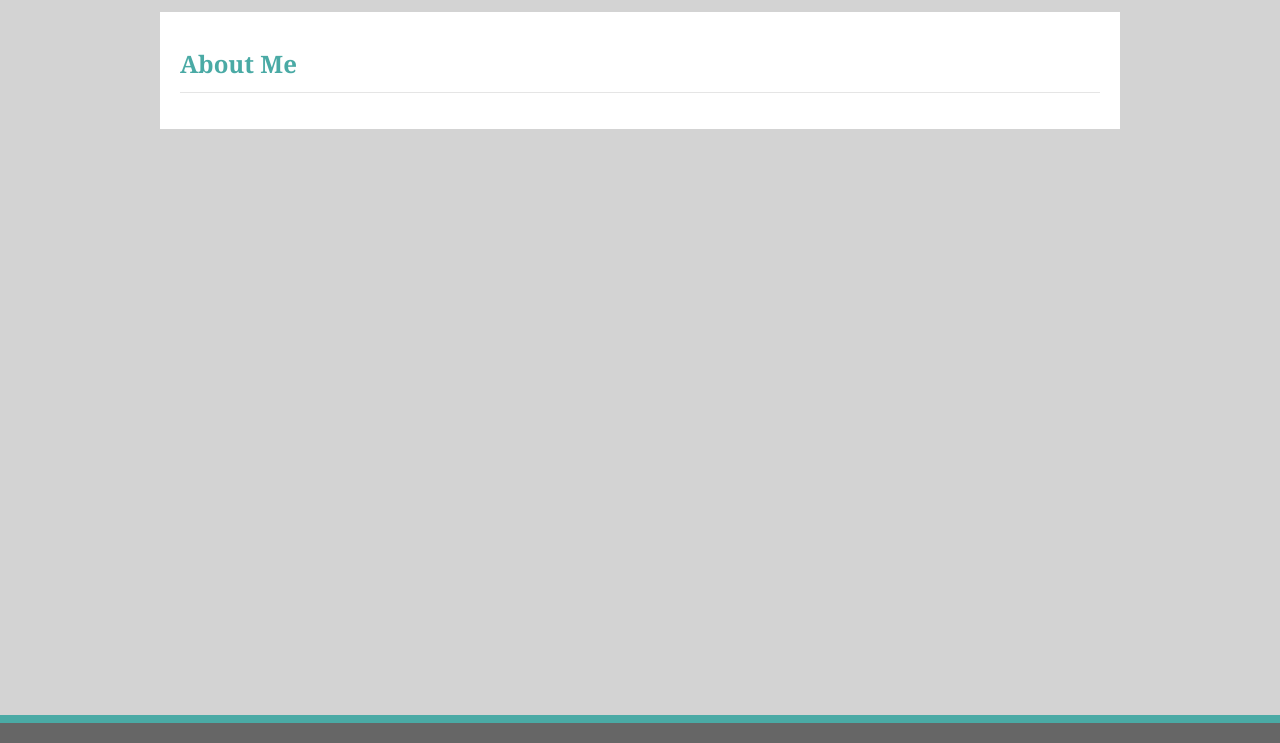
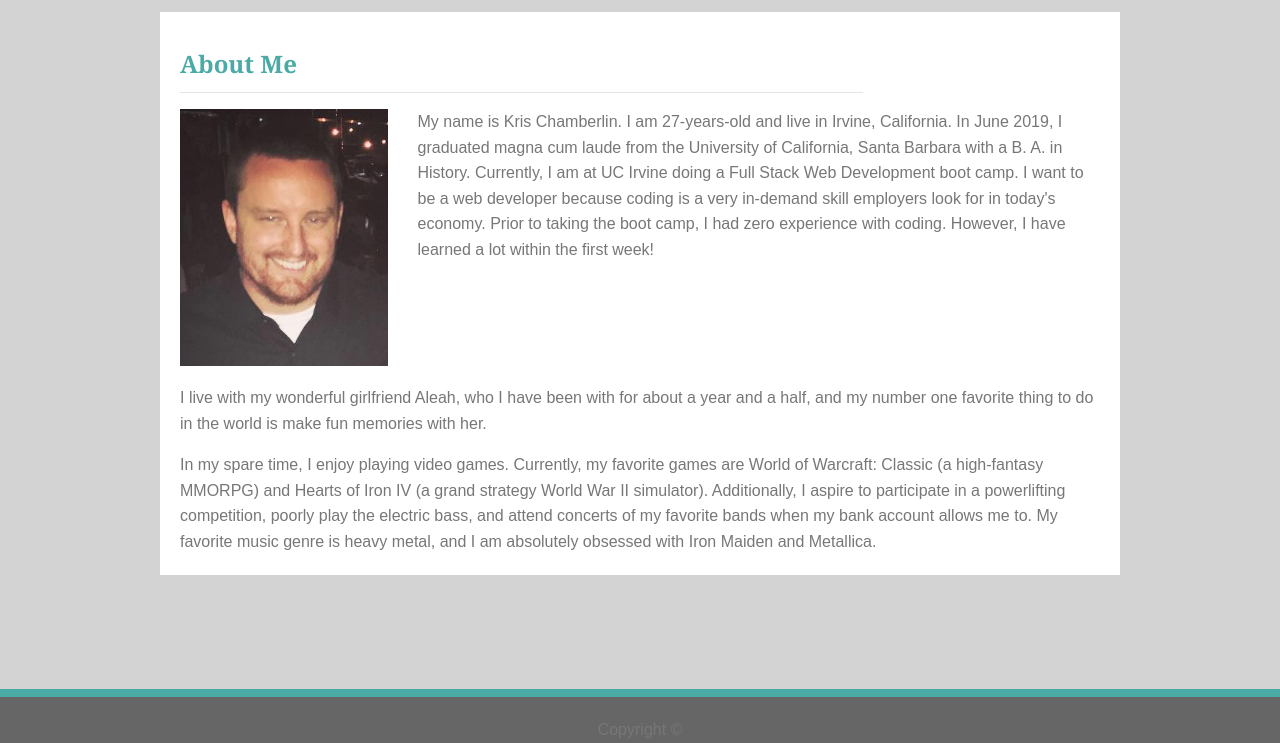
Before and after one commit to kechamberlin/Bootstrap-Portfolio, a plain HTML site: page index.html in a window 1280 px wide. Shown: the part 57-800 px from the top of the page. Drawn offline with nearby package versions, Linux system fonts and the light colour scheme.

Commit message:
Finished index file using rows and columns.  Put in a responsive image from Bootstrap website.

```diff
--- a/index.html
+++ b/index.html
@@ -11,6 +11,7 @@
 <body>
 
     <header>
+
         <div class="header-container">
             <div class="logo-left">
                 <h1>Kris Chamberlin</h1>
@@ -33,45 +34,70 @@
 
     </header>
 
-
     <section>
         <div class="content-container">
-            <h1>About Me</h1>
-            <hr>
+            <div class="row">
+                <div class="col-9">
+                    <div class="row">
+                        <div class="col-12">
+                            <h1>About Me</h1>
+                            <hr>
+                        </div>
+                    </div>
+                </div>
+            </div>
 
+            <div class="row">
+                <div class="col-3">
+                    <img src="portfolio-picture.jpg" class="img-fluid" alt="Responsive image">
+                </div>
+                <div class="col-9">
+                    <p>
+                    My name is Kris Chamberlin.  I am 27-years-old and live in Irvine, California.
+                    In June 2019, I graduated magna cum laude from the University of California, Santa Barbara with a B. A. in History.
+                    Currently, I am at UC Irvine doing a Full Stack Web Development boot camp.
+                    I want to be a web developer because coding is a very in-demand skill employers look for in today's economy.
+                    Prior to taking the boot camp, I had zero experience with coding.
+                    However, I have learned a lot within the first week!
+                    </p>
+                </div>
+            </div>
 
+            <br>
 
+            <div class="row">
+                <div class="col-12">
+                    <p>
+                        I live with my wonderful girlfriend Aleah, who I have been with for about a year and a half, and my number one favorite thing to do in the world is make fun memories with her.
+                    </p>
+                </div>
+            </div>
 
+            <br>
 
+            <div class="row">
+                <div class="col-12">
+                    <p>
+                        In my spare time, I enjoy playing video games.  Currently, my favorite games are World of Warcraft: Classic (a high-fantasy MMORPG) and Hearts of Iron IV (a grand strategy World War II simulator).
+                        Additionally, I aspire to participate in a powerlifting competition,
+                        poorly play the electric bass,
+                        and attend concerts of my favorite bands when my bank account allows me to.
+                        My favorite music genre is heavy metal, and I am absolutely obsessed with Iron Maiden and Metallica.
+                    </p>
+                </div>
+            </div>
 
+        </div>
+    </section>
+
+    <footer>
+        <div>
+            <p>Copyright &copy;</p>
         </div>
 
 
 
-
-
-    </section>
-
-
-
-
-
-
-
-
-
-
-
-
-    <footer>
-
-
-
-
     </footer>
-
-
-
 
     <script src="https://code.jquery.com/jquery-3.3.1.slim.min.js" integrity="sha384-q8i/X+965DzO0rT7abK41JStQIAqVgRVzpbzo5smXKp4YfRvH+8abtTE1Pi6jizo" crossorigin="anonymous"></script>
     <script src="https://cdnjs.cloudflare.com/ajax/libs/popper.js/1.14.7/umd/popper.min.js" integrity="sha384-UO2eT0CpHqdSJQ6hJty5KVphtPhzWj9WO1clHTMGa3JDZwrnQq4sF86dIHNDz0W1" crossorigin="anonymous"></script>
```
Also changed, not shown: contact.html (+3 -1 lines), portfolio.html (+3 -1 lines), portfolio-picture.jpg (added), 1 other file.
